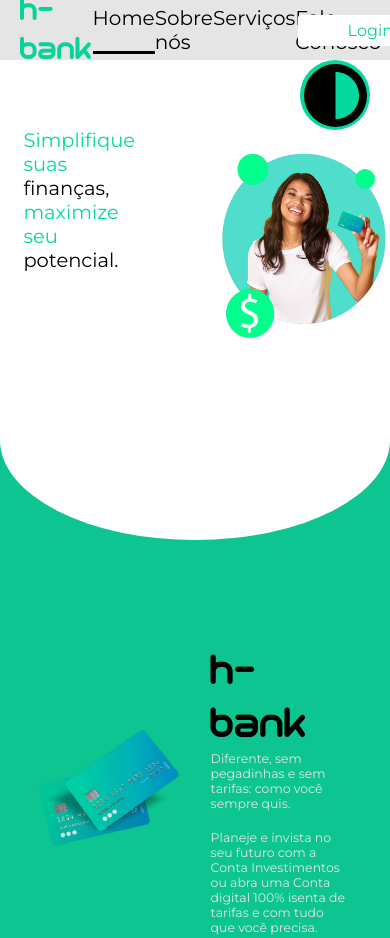
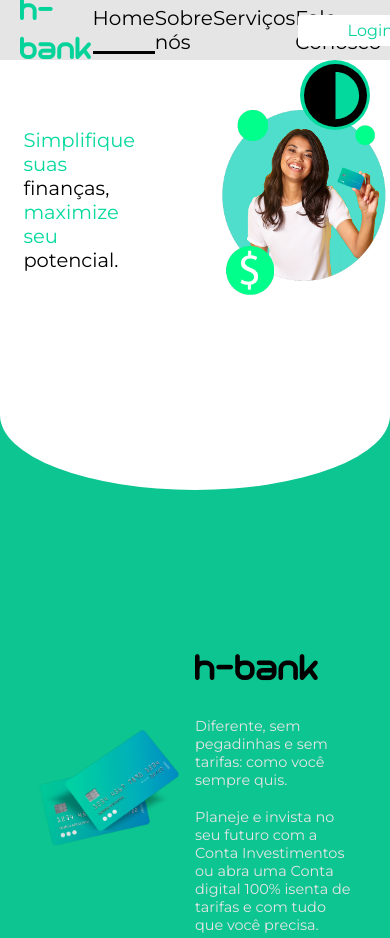
Before and after one commit to TechFellas-PROA/H-Bank, a plain HTML site: page index.html in a window 390 px wide. Shown: the top 938 px of the page. Drawn offline with Linux system fonts and the light colour scheme.

Commit message:
Responsivo na home praticamente finalizado

```diff
--- a/style.css
+++ b/style.css
@@ -135,7 +135,7 @@
 }
 
 #resumo div{
-    height: 720px;
+    height: 760px;
 }
 
 #texto_resumo{
@@ -716,16 +716,37 @@
 
 @media only screen and (max-width: 480px) {
 
+    #modelo {
+        justify-content: center;
+    }
+
     #resumo div{
         height: 280px;
     }
 
-    #redondoCima.meioRedondo, # {
+    #conteudoVantagens {
+        gap: 5%;
+    }
+
+    #conteudoVantagens h2 {
+        font-size: 35px;
+        margin-bottom: 25px;
+    }
+
+    #conteudoVantagens p {
+        font-size: 3.7vw;
+    }
+
+    #redondoCima.meioRedondo {
         height: 150px;
     }
 
     #invest_responsivo {
+        font-size: 3vw;
+    }
 
+    .icones {
+        width: 15vw;
     }
 
     #texto_invest {
@@ -750,9 +771,15 @@
         display: none;
     }
 
+    #article1 {
+        margin-top: 2vh;
+        gap: 1vw;
+    }
+
     #article2 {
         margin-top: 5px;
         width: 70%;
+        gap: 1vw;
     }
 
     #article2 h3 {
```
